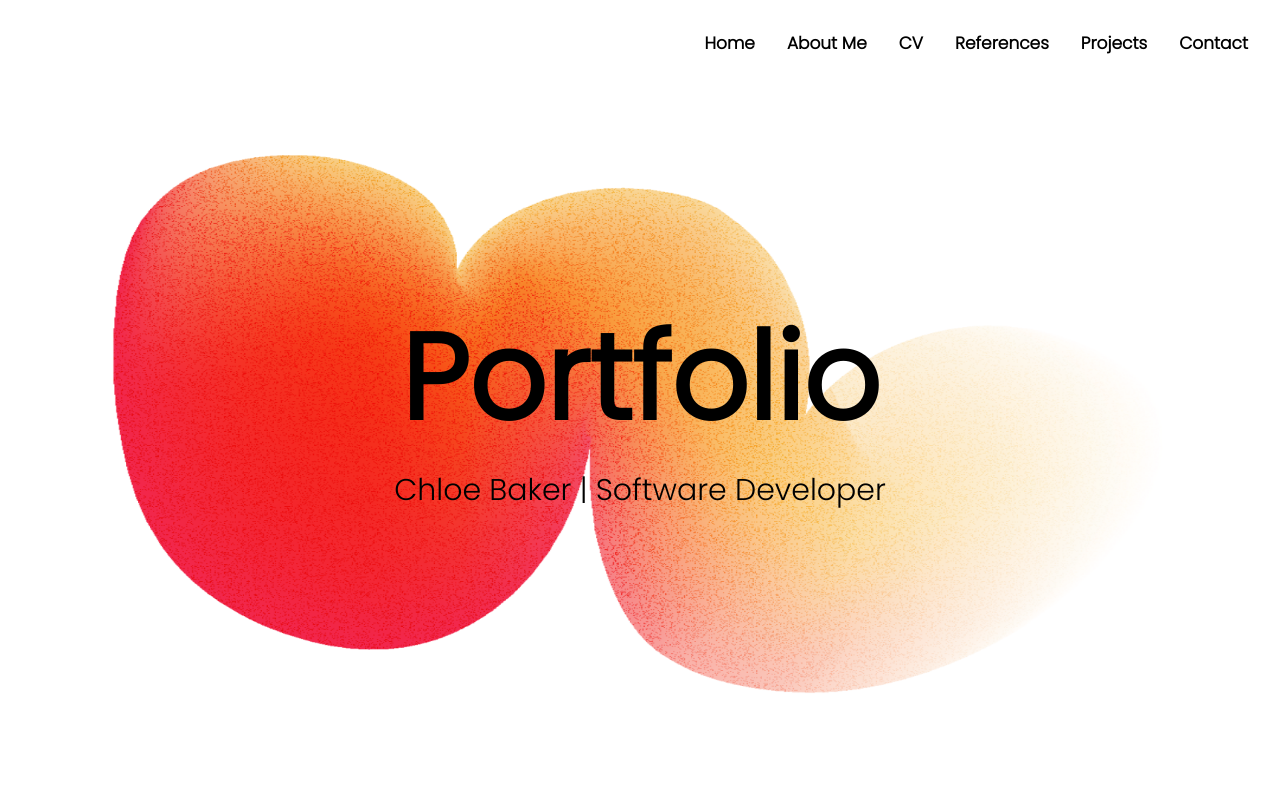
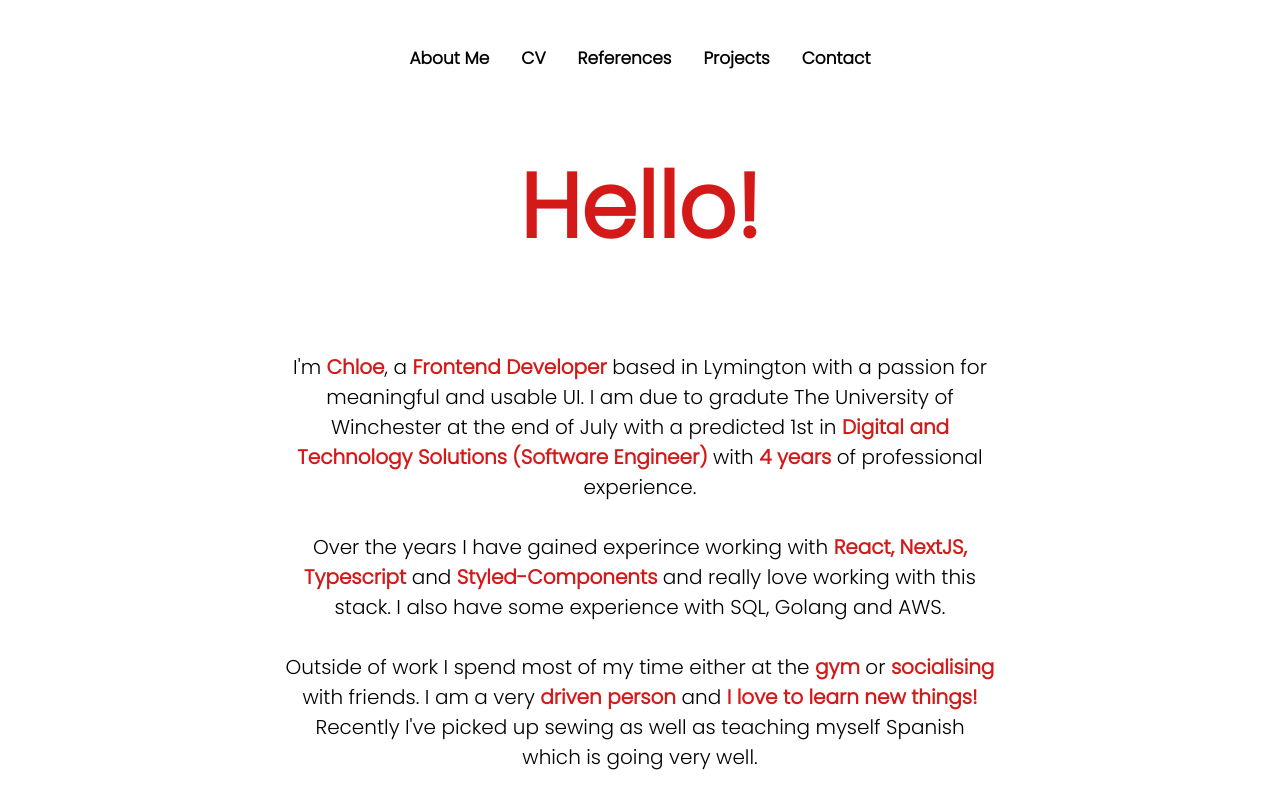
Before and after one commit to chhhloeeee/digital-portfolio, a React (Create React App) app: page / in a window 1280 px wide. Shown: the top 800 px of the page. Built offline with nearby package versions, Linux system fonts and the light colour scheme.

Commit message:
fix: center nav and remove header

```diff
--- a/src/Home.tsx
+++ b/src/Home.tsx
@@ -1,5 +1,4 @@
 import styled from "styled-components";
-import Header from "./components/Header";
 import NavBar from "./components/NavBar";
 import About from "./components/About";
 import Projects from "./components/Projects/Projects";
@@ -15,7 +14,6 @@ function Home({ className }: HomeProps) {
   return (
     <div className={className}>
       <NavBar />
-      <Header id="home" />
       <About id="about" />
       <CV id="cv" />
       <References id="references" />
--- a/src/components/Header.tsx
+++ /dev/null
@@ -1,64 +0,0 @@
-import { styled } from "styled-components";
-import OrgangeGradient from "../Images/orangeGradient.png";
-
-interface HeaderProps {
-  className?: string;
-  id: string;
-}
-
-const Header = ({ className, id }: HeaderProps) => {
-  return (
-    <div className={className} id={id}>
-      <h1>Portfolio</h1>
-      <p>Chloe Baker | Software Developer</p>
-    </div>
-  );
-};
-
-const StyledHeader = styled(Header)`
-  height: 100vh;
-  display: flex;
-  flex-direction: column;
-  align-items: center;
-  justify-content: center;
-  color: black;
-  background-image: url(${OrgangeGradient});
-  background-repeat: no-repeat;
-  background-position: center;
-  background-size: contain;
-  padding-bottom: 3rem;
-  h1 {
-    font-size: 120px;
-    margin: 0;
-  }
-  p {
-    font-family: "Poppins", sans-serif;
-    font-size: 30px;
-    margin: 0;
-  }
-  @media (max-width: 1000px) {
-    background-size: cover;
-    h1 {
-      font-size: 90px;
-    }
-  }
-  @media (max-width: 750px) {
-    h1 {
-      font-size: 80px;
-    }
-    p {
-      font-size: 25px;
-    }
-  }
-  @media (max-width: 450px) {
-    padding-top: 1rem;
-    h1 {
-      font-size: 60px;
-    }
-    p {
-      font-size: 20px;
-    }
-  }
-`;
-
-export default StyledHeader;
--- a/src/components/NavBar.tsx
+++ b/src/components/NavBar.tsx
@@ -8,7 +8,6 @@ const NavBar = ({ className }: NavBarProps) => {
   return (
     <div className={className}>
       <ul>
-        <a href="#home">Home</a>
         <a href="#about">About Me</a>
         <a href="#cv">CV</a>
         <a href="#references">References</a>
@@ -28,12 +27,12 @@ const StyledNavBar = styled(NavBar)`
   z-index: 1;
 
   ul {
-    float: right;
-    padding: 0 16px;
+    display: table;
   }
+  ul,
   a {
-    float: left;
-    display: block;
+    float: none;
+    display: inline-block;
     color: black;
     text-align: center;
     padding: 14px 16px;
@@ -41,17 +40,6 @@ const StyledNavBar = styled(NavBar)`
     font-size: 17px;
     font-weight: bold;
   }
-
-  @media (max-width: 610px) {
-    ul {
-      display: table;
-    }
-    ul,
-    a {
-      display: inline-block;
-      float: none;
-    }
-  }
 `;
 
 export default StyledNavBar;
```
